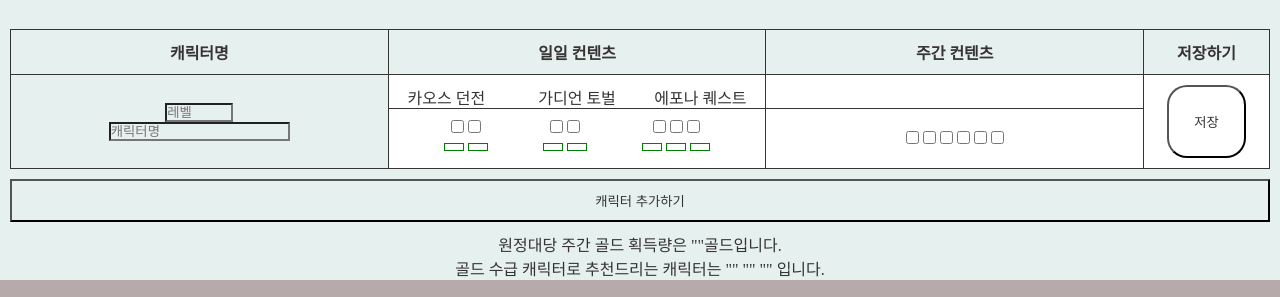
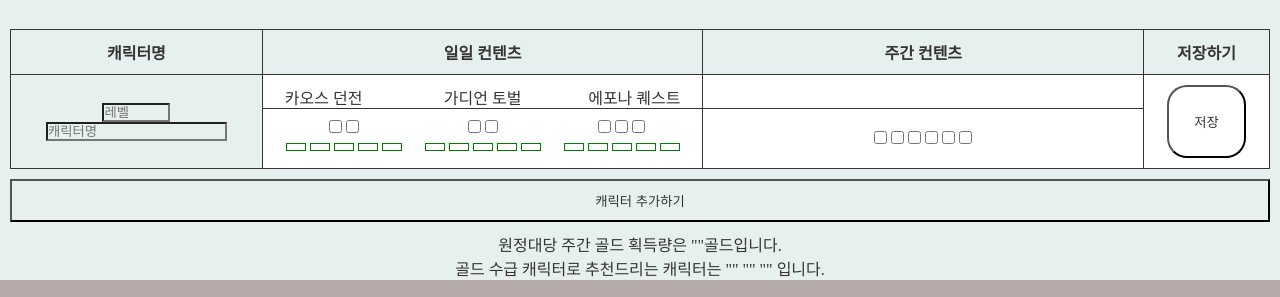
Before and after one commit to polar51/lostArk, a plain HTML site: page index.html in a window 1280 px wide. Shown: the part 77-374 px from the top of the page. Drawn offline with Linux system fonts and the light colour scheme; a script that the page names is missing.

Commit message:
Add files via upload

```diff
--- a/css/index.css
+++ b/css/index.css
@@ -75,6 +75,16 @@ table .save_td,
 .save_th {
   width: 10%;
 }
+
+table .name,
+.name_th {
+  width: 20%;
+}
+
+/* table .week_th,
+.week_con {
+  width: 30%;
+} */
 
 table .save_td input {
   padding: 25px;
--- a/index.html
+++ b/index.html
@@ -19,9 +19,9 @@
       <article id="main_con">
         <table>
           <tr>
-            <th>캐릭터명</th>
+            <th class="name_th">캐릭터명</th>
             <th>일일 컨텐츠</th>
-            <th>주간 컨텐츠</th>
+            <th class="week_th">주간 컨텐츠</th>
             <th class="save_th">저장하기</th>
           </tr>
           <tr>
@@ -54,6 +54,7 @@
 
           <tr class="sub">
             <td class="day_check_box">
+
               <div id="kaos">
                 <form method="POST" action="index.js" id="kaos_form">
                     <input type="checkbox" class="kaos_check_box" name="kaos_check_box1">
@@ -62,6 +63,9 @@
                 <div class="kaos_huge_box">
                   <span class="kaos_huge1"></span>
                   <span class="kaos_huge2"></span>
+                  <span class="kaos_huge3"></span>
+                  <span class="kaos_huge4"></span>
+                  <span class="kaos_huge5"></span>
                 </div>
               </div>
 
@@ -74,6 +78,9 @@
                 <div class="guardian_huge_box">
                   <span class="guardian_huge1"></span>
                   <span class="guardian_huge2"></span>
+                  <span class="guardian_huge3"></span>
+                  <span class="guardian_huge4"></span>
+                  <span class="guardian_huge5"></span>
                 </div>
               </div>
 
@@ -87,6 +94,8 @@
                   <span class="quest_huge1"></span>
                   <span class="quest_huge2"></span>
                   <span class="quest_huge3"></span>
+                  <span class="quest_huge4"></span>
+                  <span class="quest_huge5"></span>
                 </div>
               </div>
             </td>
--- /dev/null
+++ b/js/index.js
@@ -0,0 +1,2 @@
+var char1_level = document.getElementById('char_level').value;
+var char1_name = document.getElementById('char_name').value;
```
Also changed, not shown: [로아 숙제] 요구사항및기능정의서.jpg, [로아 숙제] 작업진행도.jpg.
